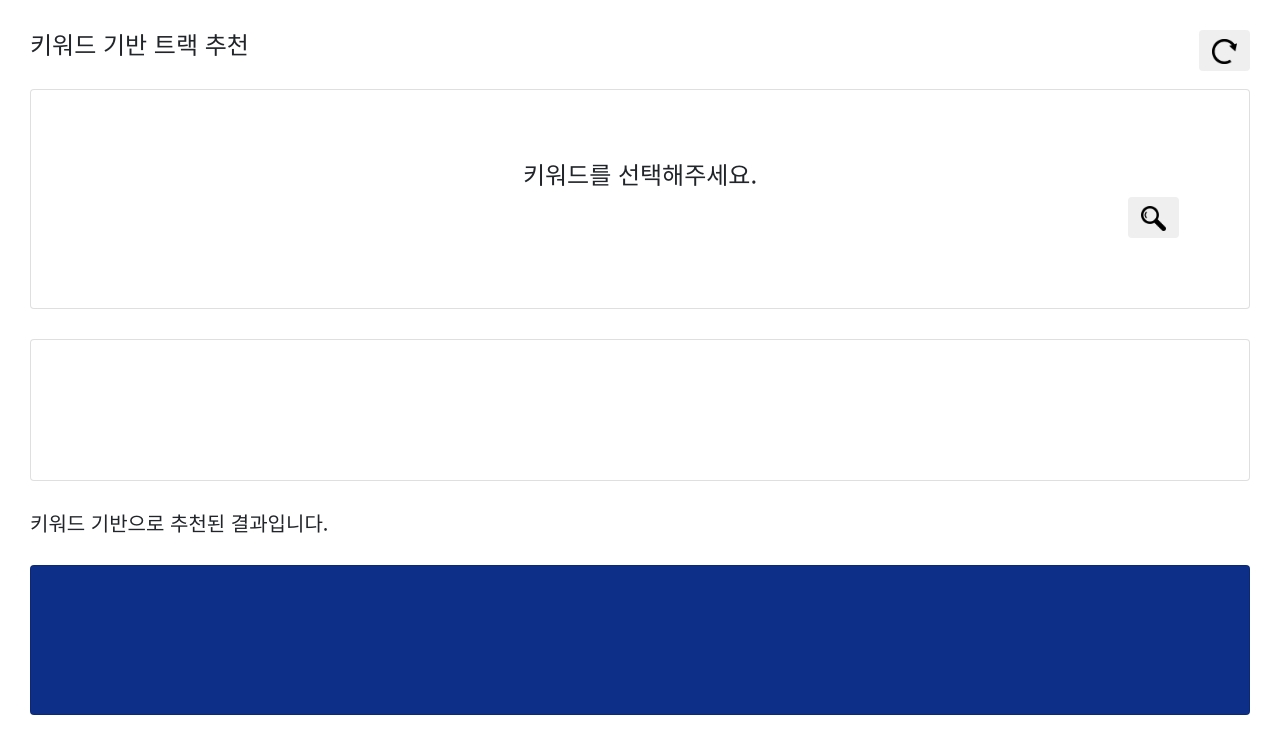
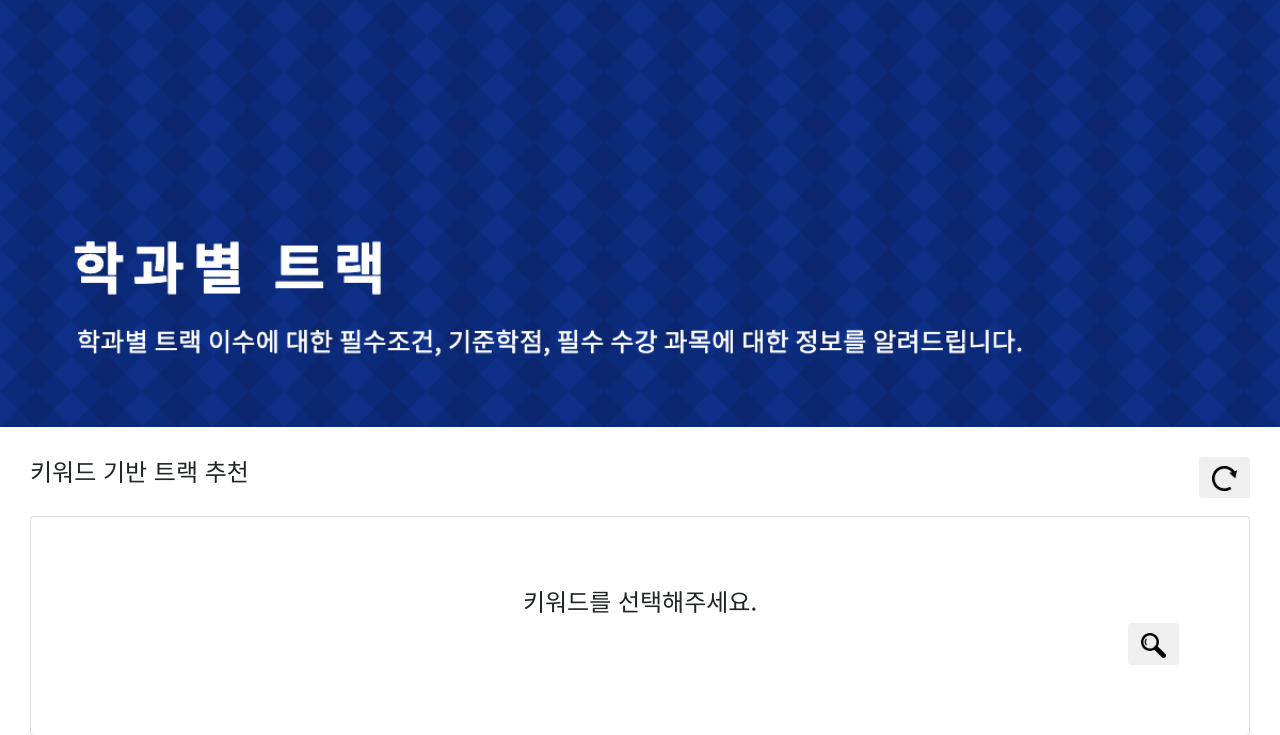
Before and after one commit to 1010Min/-chili-sauce, a Flask app: page /recommend in a window 1280 px wide. Shown: the part 112-847 px from the top of the page. Run offline with Flask 2, Linux system fonts and the light colour scheme; data that the repository does not hold is empty; some libraries are stand-ins or nearby versions.

Commit message:
UPDATE : 이미지 추가

```diff
--- a/templates/recommend.html
+++ b/templates/recommend.html
@@ -59,10 +59,12 @@
         </ul>
     </div>
 </nav>
+<img id="main" src="{{ url_for('static', filename='recommend.png') }}" class="img-fluid" alt="Responsive image"
+     style="width: 100%">
 <div class="main">
     <h4 style="margin-top: 30px; margin-left: 30px; margin-bottom: 30px">
         키워드 기반 트랙 추천
-        <button onclick="location.href='./recommend'" class="btn float-right" style="margin-right: 30px;">
+        <button onclick="location.href='/recommend'" class="btn float-right" style="margin-right: 30px;">
             <img src="../static/restart.png" style="width:25px; height:25px;" alt="">
         </button>
     </h4>
--- a/templates/trackinfo.html
+++ b/templates/trackinfo.html
@@ -115,6 +115,8 @@
         </ul>
     </div>
 </nav>
+<img id="main" src="{{ url_for('static', filename='track_main.png') }}" class="img-fluid" alt="Responsive image"
+     style="width: 100%">
 <div class="main">
     <h4 style="margin-top: 30px; margin-left: 30px; margin-bottom: 30px">keyword in SMT</h4>
     <div id="carouselExampleControls" class="carousel slide" data-ride="carousel">
```
Also changed, not shown: static/major_track.png (added), static/recommend.png (added), static/track_main.png (added).
